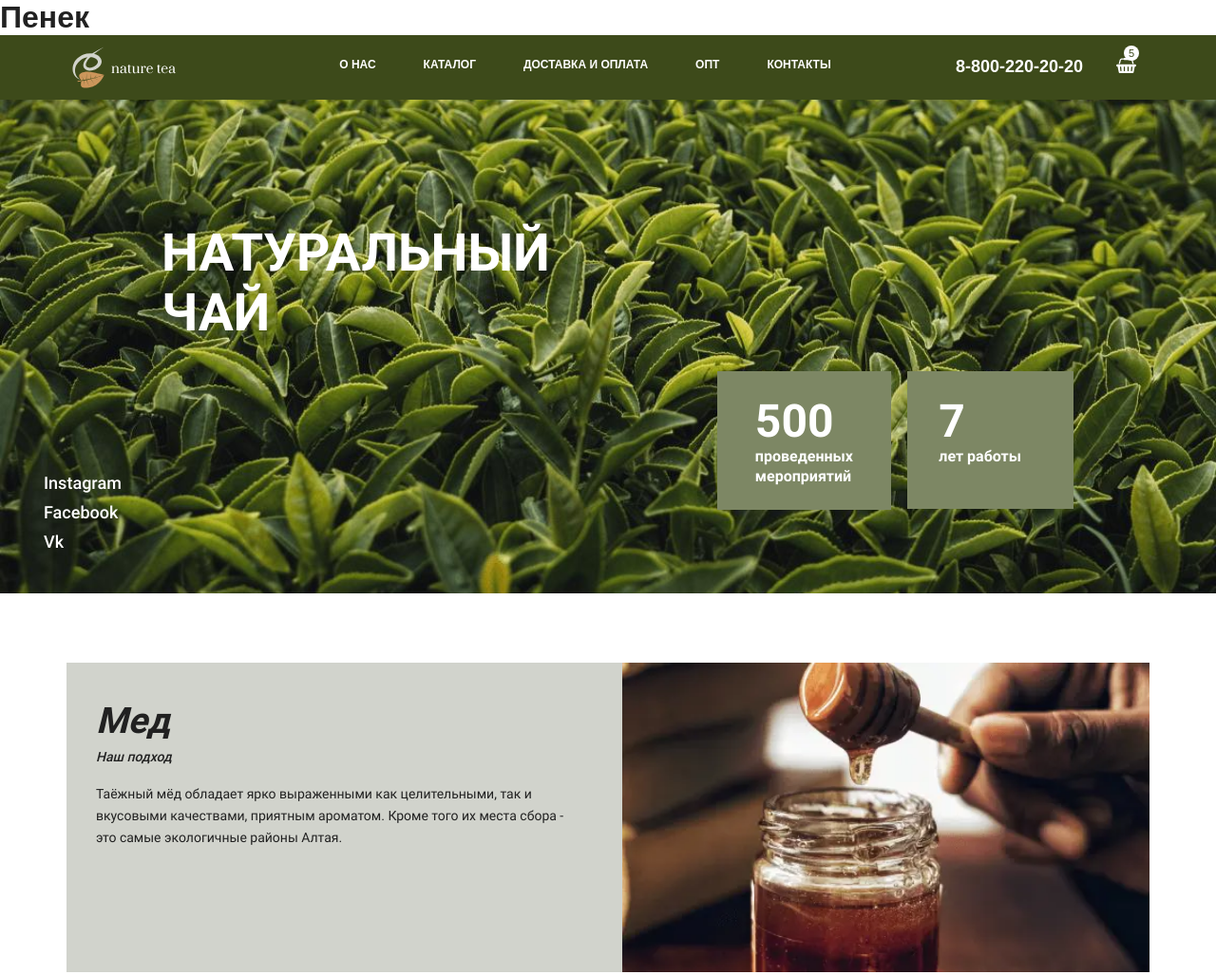
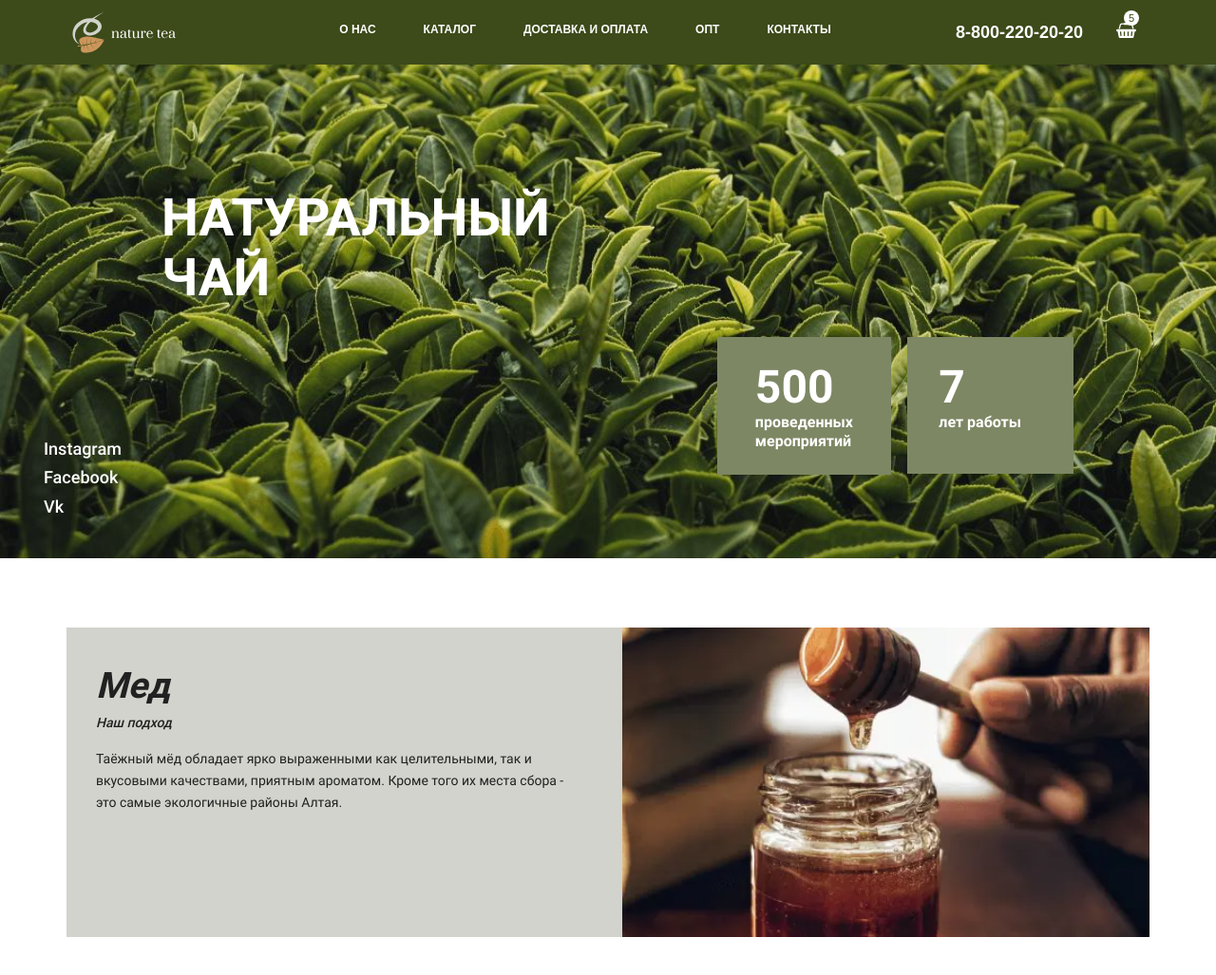
Before and after one commit to Evgeny-Mufteev/NatureTea, a plain HTML site: page index.html in a window 1280 px wide. Shown: the top 1027 px of the page at 95% size. Drawn offline with Linux system fonts and the light colour scheme.

Commit message:
new commit
убрал предыдущий тег

```diff
--- a/index.html
+++ b/index.html
@@ -18,7 +18,7 @@
   </head>
 
   <body>
-    <h1>Пенек</h1>
+    <!-- <h1>Пенек</h1> -->
     <!--==================================================================Шапка сайта========================================================-->
     <header class="header">
       <div class="container">
```
